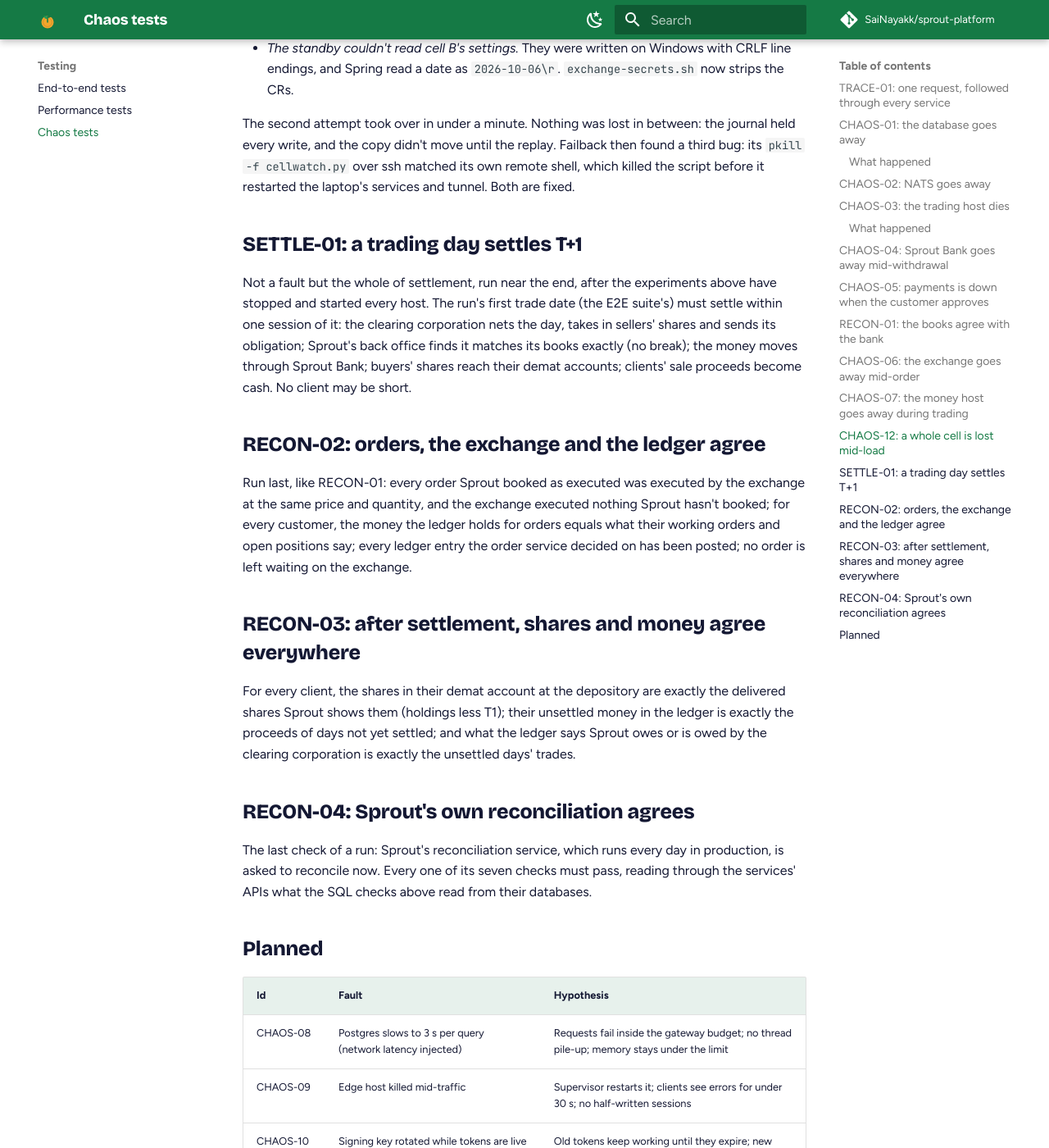
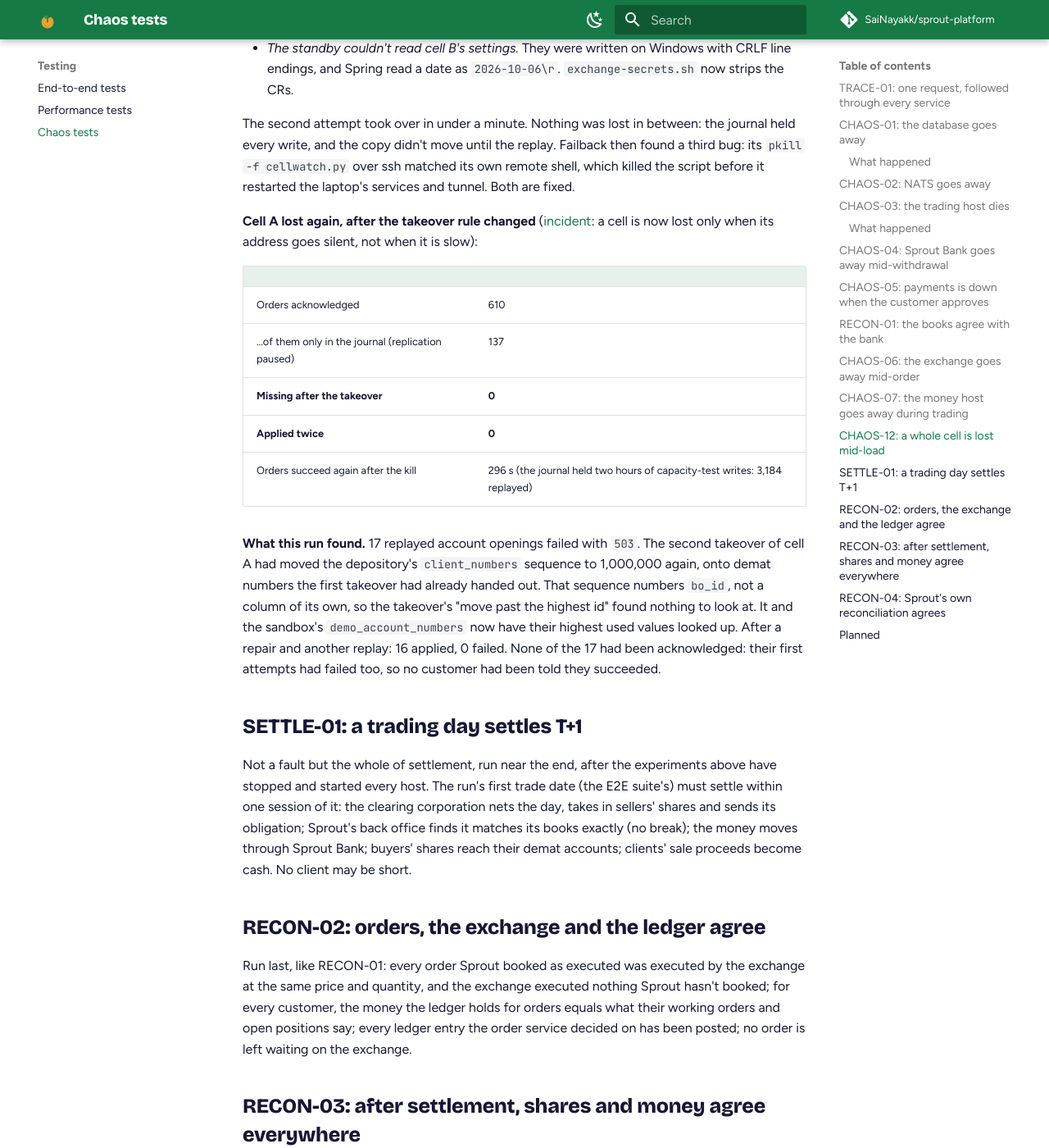
Before and after one commit to SaiNayakk/sprout-platform, an MkDocs documentation site: the page built from docs/testing/chaos.md, in a window 1280 px wide and 1400 px high, scrolled down 7121 px. Shown: the whole window at 82% size. Built offline with MkDocs 1.6.1 and Material for MkDocs 9.7.7, drawn with Linux system fonts in a browser that asks for light colours; comment, search, counter and statistics services are not loaded.

Commit message:
wip: CHAOS-12 kill-A again, under the new takeover rule

```diff
--- a/docs/testing/chaos.md
+++ b/docs/testing/chaos.md
@@ -215,6 +215,24 @@ The second attempt took over in under a minute. Nothing was lost in between: the
 copy didn't move until the replay. Failback then found a third bug: its `pkill -f cellwatch.py` over ssh matched its
 own remote shell, which killed the script before it restarted the laptop's services and tunnel. Both are fixed.
 
+**Cell A lost again, after the takeover rule changed** ([incident](../incidents.md): a cell is now lost only when
+its address goes silent, not when it is slow):
+
+| | |
+|---|---|
+| Orders acknowledged | 610 |
+| …of them only in the journal (replication paused) | 137 |
+| **Missing after the takeover** | **0** |
+| **Applied twice** | **0** |
+| Orders succeed again after the kill | 296 s (the journal held two hours of capacity-test writes: 3,184 replayed) |
+
+**What this run found.** 17 replayed account openings failed with `503`. The second takeover of cell A had
+moved the depository's `client_numbers` sequence to 1,000,000 again, onto demat numbers the first takeover
+had already handed out. That sequence numbers `bo_id`, not a column of its own, so the takeover's "move past
+the highest id" found nothing to look at. It and the sandbox's `demo_account_numbers` now have their highest
+used values looked up. After a repair and another replay: 16 applied, 0 failed. None of the 17 had been
+acknowledged: their first attempts had failed too, so no customer had been told they succeeded.
+
 ## SETTLE-01: a trading day settles T+1 { #settle-01 }
 
 Not a fault but the whole of settlement, run near the end, after the experiments above have stopped
```
